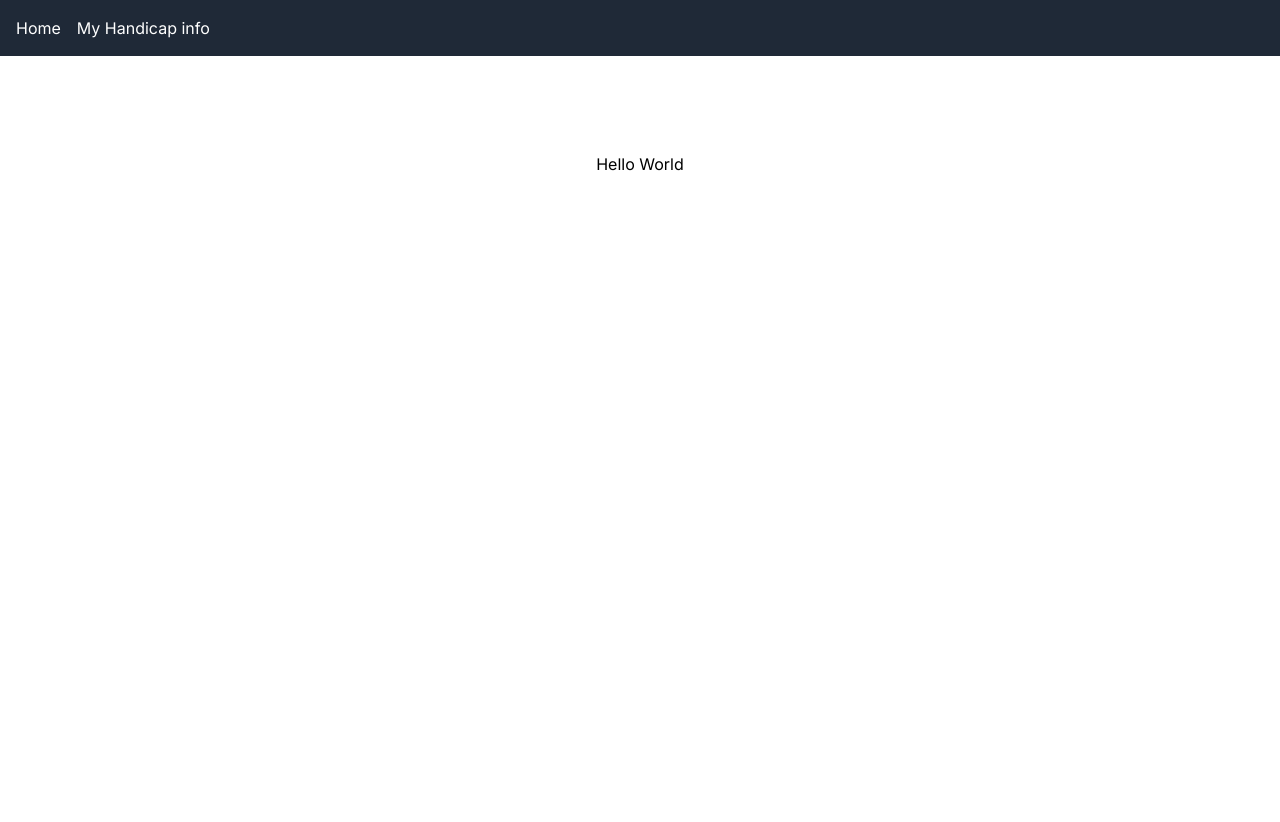
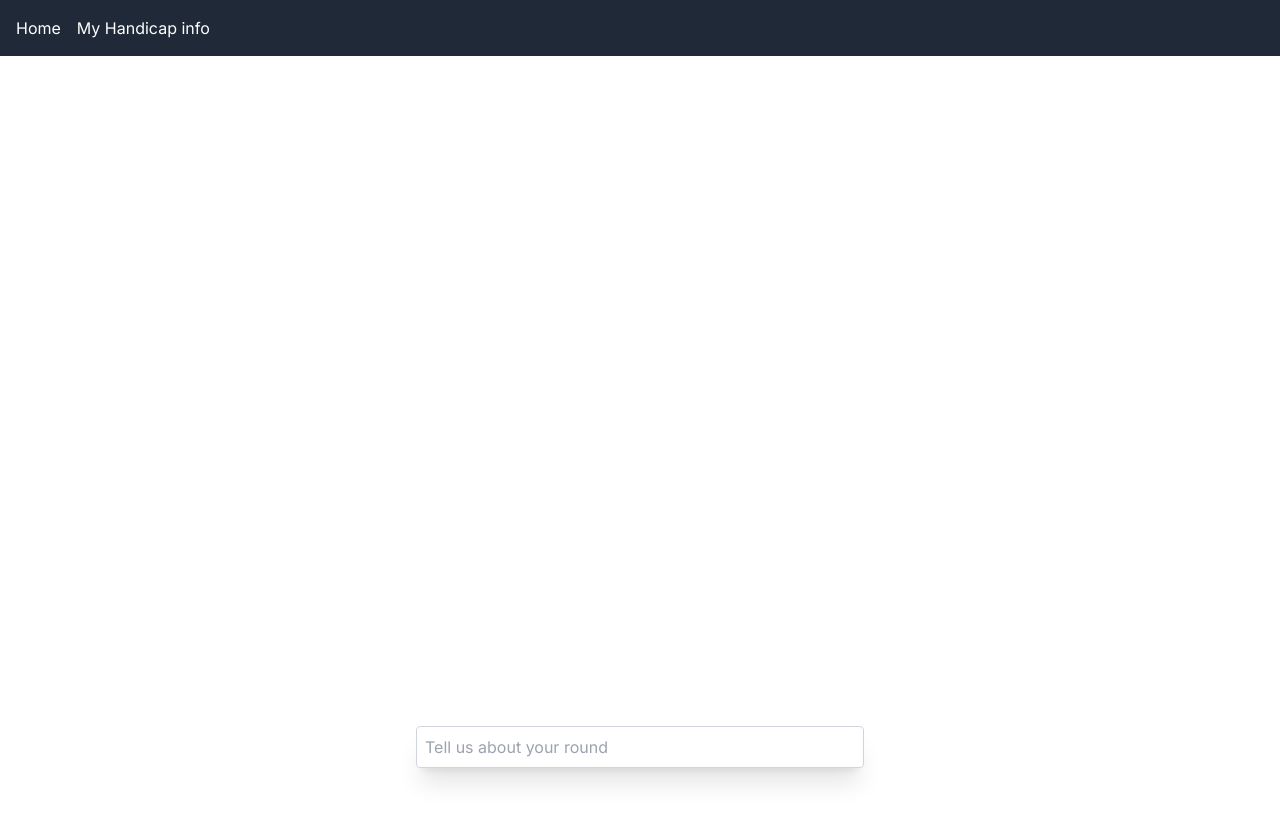
Before and after one commit to cdziedzic/AI-Golf-Handicap, a Next.js app: page / in a window 1280 px wide. Shown: the top 822 px of the page. After the commit the page ends 800 px from the top, so only its background shows below. Built offline with nearby package versions, Linux system fonts and the light colour scheme.

Commit message:
updated landing page and fixed a bug

```diff
--- a/src/app/page.js
+++ b/src/app/page.js
@@ -1,12 +1,57 @@
-import Image from "next/image";
-import styles from "./page.module.css";
-import "./globals.css";
+'use client'
+import { useAssistant } from 'ai/react';
 
-export default function Home() {
+
+const roleToColorMap = {
+  system: 'red',
+  user: 'black',
+  function: 'blue',
+  assistant: 'green',
+  data: 'orange',
+};
+
+export default function Chat() {
+  const { status, messages, input, submitMessage, handleInputChange } = useAssistant({ api: '/api/chat' });
+
 
   return (
-    <main className={styles.main}>
-      Hello World
-    </main>
+    <div className="flex flex-col w-full max-w-md py-24 mx-auto stretch">
+      {messages.map((m) => (
+        <div
+          key={m.id}
+          className="whitespace-pre-wrap"
+          style={{ color: roleToColorMap[m.role] }}
+        >
+          <strong>{`${m.role}: `}</strong>
+          {m.role !== 'data' && m.content}
+          {m.role === 'data' && (
+            <>
+              {/* here you would provide a custom display for your app-specific data:*/}
+              {m.data.description}
+              <br />
+              <pre className={'bg-gray-200'}>
+                {JSON.stringify(m.data, null, 2)}
+              </pre>
+            </>
+          )}
+          <br />
+          <br />
+        </div>
+      ))}
+
+      {status === 'in_progress' && (
+        <div className="h-8 w-full max-w-md p-2 mb-8 bg-gray-300 dark:bg-gray-600 rounded-lg animate-pulse" />
+      )}
+
+      <form onSubmit={submitMessage}>
+        <input
+          disabled={status !== 'awaiting_message'}
+          className="fixed bottom-0 w-full max-w-md p-2 mb-8 border border-gray-300 rounded shadow-xl"
+          value={input}
+          placeholder="Tell us about your round"
+          onChange={handleInputChange}
+        />
+      </form>
+    </div>
   );
 }
--- a/src/app/rounds/page.jsx
+++ b/src/app/rounds/page.jsx
@@ -9,8 +9,8 @@ export default function Index() {
   const [users, setUsers] = useState([]);
   const [handicap, setHandicap] = useState(null);
 
+
   const rows = data?.rows || [];
-
   useEffect(() => {
     if (data) {
       const diffs = rows.map(row => Number(row.differential))
@@ -18,11 +18,8 @@ export default function Index() {
       if (diffs.length >= 3) {
         // Ensure there are enough data points to sort and calculate
         const sortedDiffs = diffs.sort((a, b) => a - b);
-        console.log(sortedDiffs);
         const lowestEights = sortedDiffs.slice(0, 8);
-        console.log(lowestEights);
         const sumOfLowestEights = lowestEights.reduce((a, b) => a + b, 0);
-        console.log(sumOfLowestEights);
         const calculatedHandicap = sumOfLowestEights / sortedDiffs.length;
 
         setHandicap(calculatedHandicap.toFixed(1));  // Optional: format to 1 decimal place
```
